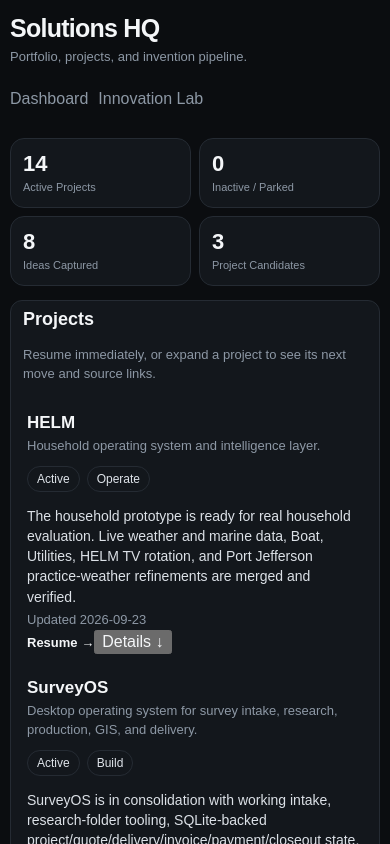
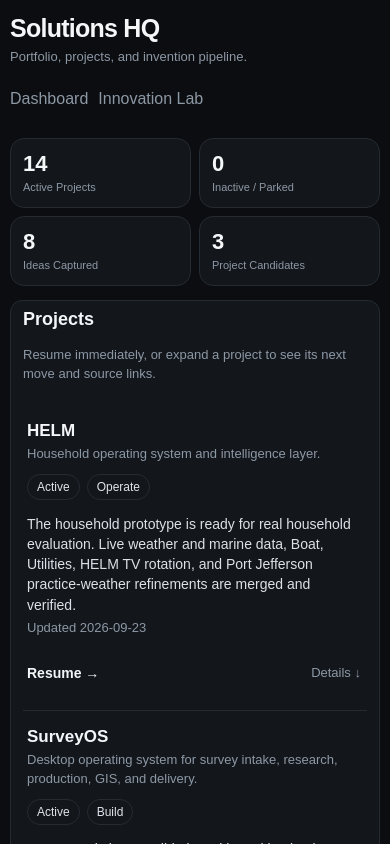
Before and after one commit to fieldlogic-lab/SolutionsHQ, a Next.js app: page / in a window 390 px wide. Shown: the top 844 px of the page. Built offline with nearby package versions, Linux system fonts and the light colour scheme.

Commit message:
Style inline project detail drawers

```diff
--- a/app/globals.css
+++ b/app/globals.css
@@ -14,13 +14,21 @@ button { color:inherit; font:inherit; }
 .panel { background:var(--panel); border:1px solid var(--line); border-radius:16px; padding:20px; }
 .panel h2 { margin:0 0 16px; font-size:18px; }
 .section-heading { display:flex; justify-content:space-between; gap:16px; align-items:flex-start; margin-bottom:8px; }
-.cards { display:grid; gap:12px; }
-.card { display:grid; grid-template-columns:1.1fr auto 2fr auto; gap:16px; align-items:center; padding:17px 0; border-top:1px solid var(--line); }
-.card:first-child { border-top:0; padding-top:8px; }
-.project-card-link { transition:border-color .15s ease, background .15s ease; border-radius:12px; padding-left:10px; padding-right:10px; }
-.project-card-link:hover { background:#171c22; }
+.cards { display:grid; gap:0; }
+.card { display:grid; grid-template-columns:1.1fr auto 2fr auto; gap:16px; align-items:center; padding:17px 10px; }
+.project-card-shell { border-top:1px solid var(--line); border-radius:12px; overflow:hidden; transition:background .15s ease; }
+.project-card-shell:first-child { border-top:0; }
+.project-card-shell:hover,.project-card-shell.is-expanded { background:#171c22; }
+.project-card-row { border-radius:12px; }
 .project-card-badges { display:flex; gap:7px; flex-wrap:wrap; }
 .project-card-status { line-height:1.45; }
+.project-card-actions { display:flex; flex-direction:column; align-items:flex-end; gap:8px; }
+.project-expand-button { border:0; background:transparent; padding:0; color:var(--muted); font-size:12px; cursor:pointer; }
+.project-expand-button:hover { color:var(--text); }
+.project-card-drawer { margin:0 10px 10px; padding:16px 0 6px; border-top:1px solid var(--line); display:grid; grid-template-columns:1.5fr 1fr; gap:24px; align-items:start; }
+.project-drawer-primary { display:grid; gap:7px; line-height:1.5; }
+.project-drawer-primary strong { font-size:14px; font-weight:600; color:#e3e7eb; }
+.project-drawer-links { display:flex; flex-wrap:wrap; gap:8px; justify-content:flex-end; }
 .name { font-weight:700; }
 .small { color:var(--muted); font-size:13px; margin-top:4px; line-height:1.45; }
 .badge { display:inline-block; border:1px solid var(--line); border-radius:999px; padding:5px 9px; font-size:12px; color:#dfe4ea; width:max-content; }
@@ -67,7 +75,7 @@ button { color:inherit; font:inherit; }
 
 @media(max-width:900px){
   .shell { padding:18px 14px 28px; }
-  .grid,.detail-grid,.resume-panel { grid-template-columns:1fr; }
+  .grid,.detail-grid,.resume-panel,.project-card-drawer { grid-template-columns:1fr; }
   .topbar,.project-heading { align-items:flex-start; gap:14px; flex-direction:column; }
   .topbar { margin-bottom:18px; }
   .brand h1 { font-size:25px; }
@@ -81,11 +89,19 @@ button { color:inherit; font:inherit; }
   .project-panel { padding:10px 14px 14px; }
   .cards { gap:0; }
   .card { display:block; padding:16px 4px; border-radius:0; }
-  .project-card-link:hover { background:transparent; }
+  .project-card-shell { border-radius:0; }
+  .project-card-shell:hover { background:transparent; }
+  .project-card-shell.is-expanded { background:#171c22; border-radius:12px; padding:0 10px; margin:0 -10px; }
   .project-card-title .name { font-size:17px; }
   .project-card-badges { margin-top:10px; }
   .project-card-status { margin-top:14px; font-size:14px; color:#dce1e7; }
-  .project-card-link > .resume-link { display:block; margin-top:14px; font-size:14px; }
+  .project-card-actions { margin-top:14px; flex-direction:row; justify-content:space-between; align-items:center; }
+  .project-card-actions .resume-link { font-size:14px; }
+  .project-expand-button { min-height:42px; padding:0 2px; font-size:13px; }
+  .project-card-drawer { margin:0 4px 12px; padding:16px 0 4px; gap:16px; }
+  .project-drawer-primary strong { font-size:15px; }
+  .project-drawer-links { justify-content:flex-start; }
+  .project-drawer-links .button { flex:1 1 140px; text-align:center; }
   .innovation-preview .preview-idea { padding:16px 0; }
   .desktop-rule { display:none; }
   .idea-preview-footer { display:block; }
```
